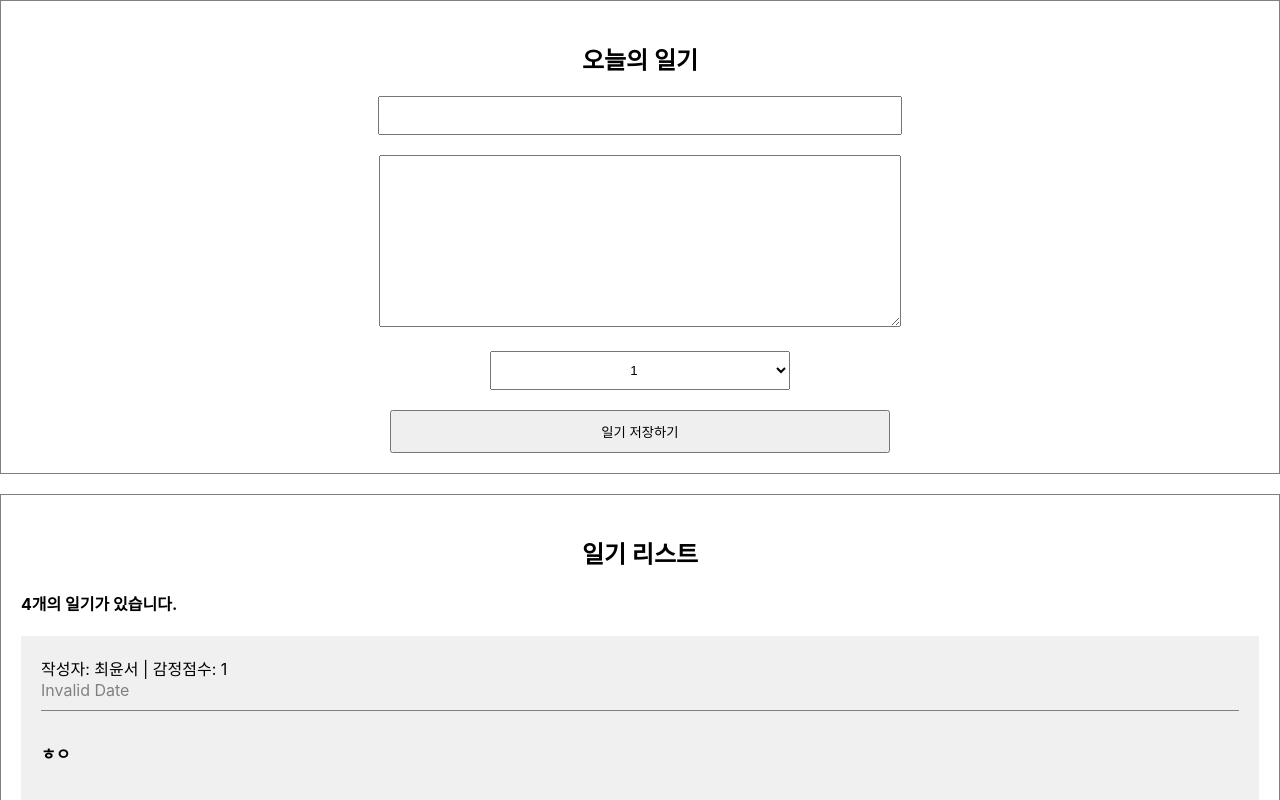
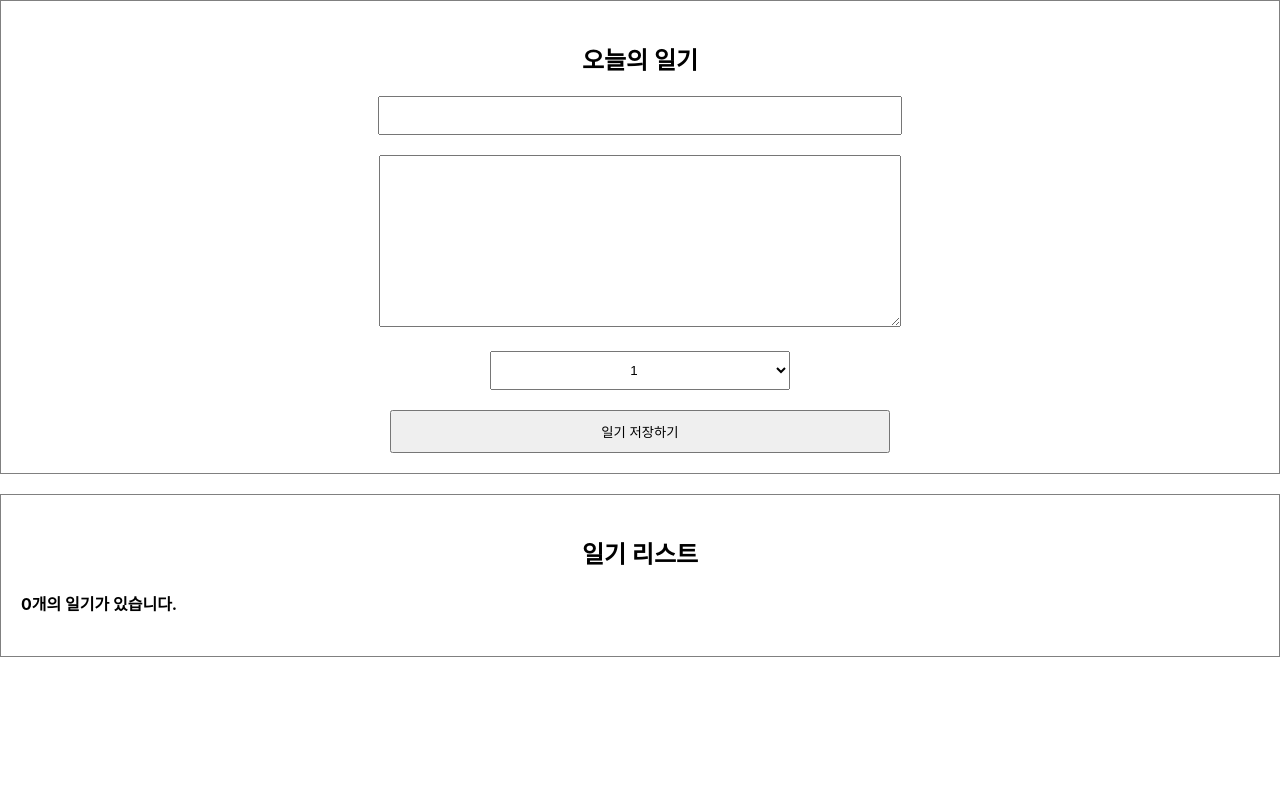
Before and after one commit to unie11/simplediary, a React (Create React App) app: page / in a window 1280 px wide. Shown: the top 800 px of the page. Built offline with nearby package versions, Linux system fonts and the light colour scheme.

Commit message:
React에서 배열 사용하기 2 - 데이터 추가하기

```diff
--- a/src/App.js
+++ b/src/App.js
@@ -1,43 +1,61 @@
 import './App.css';
 import DiaryEditor from "./DiaryEditor";
 import DiaryList from "./DiaryList";
+import {useState, useRef} from "react";
 
-const dummyList = [
-    {
-        id: 1,
-        author: "최윤서",
-        content: "ㅎㅇ",
-        emotion: 1,
-        create_date: new Date().getDate(),
-    },
-    {
-        id: 2,
-        author: "안정인",
-        content: "먼작귀",
-        emotion: 2,
-        create_date: new Date().getTime(),
-    },
-    {
-        id: 3,
-        author: "김진석",
-        content: "좀비루팡",
-        emotion: 3,
-        create_date: new Date().getTime(),
-    },
-    {
-        id: 4,
-        author: "구도윤",
-        content: "대성 청정 가져가주세요.",
-        emotion: 4,
-        create_date: new Date().getTime(),
-    },
-];
+// const dummyList = [
+//     {
+//         id: 1,
+//         author: "최윤서",
+//         content: "ㅎㅇ",
+//         emotion: 1,
+//         created_date: new Date().getTime(),
+//     },
+//     {
+//         id: 2,
+//         author: "안정인",
+//         content: "먼작귀",
+//         emotion: 2,
+//         created_date: new Date().getTime(),
+//     },
+//     {
+//         id: 3,
+//         author: "김진석",
+//         content: "좀비루팡",
+//         emotion: 3,
+//         created_date: new Date().getTime(),
+//     },
+//     {
+//         id: 4,
+//         author: "구도윤",
+//         content: "대성 청정 가져가주세요.",
+//         emotion: 4,
+//         created_date: new Date().getTime(),
+//     },
+// ];
 
 function App() {
-  return (
+    const [data, setData] = useState([]);
+
+    const dataId = useRef(0);
+
+    const onCreate = (author, content, emotion) => {
+        const created_date = new Date().getTime();
+        const newItem = {
+            author,
+            content,
+            emotion,
+            created_date,
+            id: dataId.current
+        }
+        dataId.current += 1;
+        setData([newItem, ...data]);
+    };
+
+    return (
     <div className="App">
-        <DiaryEditor />
-        <DiaryList diaryList={dummyList}/>
+        <DiaryEditor onCreate={onCreate}/>
+        <DiaryList diaryList={data}/>
     </div>
   );
 }
--- a/src/DiaryEditor.js
+++ b/src/DiaryEditor.js
@@ -1,14 +1,14 @@
 import {useRef, useState} from "react";
 
-const DiaryEditor = () => {
-    const authorInput = useRef();
-    const contentInput = useRef();
-
+const DiaryEditor = ({onCreate}) => {
     const [state, setState] = useState({
         author: "",
         content: "",
         emotion: 1,
     });
+
+    const authorInput = useRef();
+    const contentInput = useRef();
 
     const handleChangeState = (e) => {
       setState({
@@ -28,7 +28,13 @@ const DiaryEditor = () => {
             return;
         }
 
+        onCreate(state.author, state.content, state.emotion);
         alert("저장 성공");
+        setState({
+            author: "",
+            content: "",
+            emotion: 1,
+        });
     };
 
     return (
```
Also changed, not shown: 1 other file (tests, documents, lock files or other folders).
